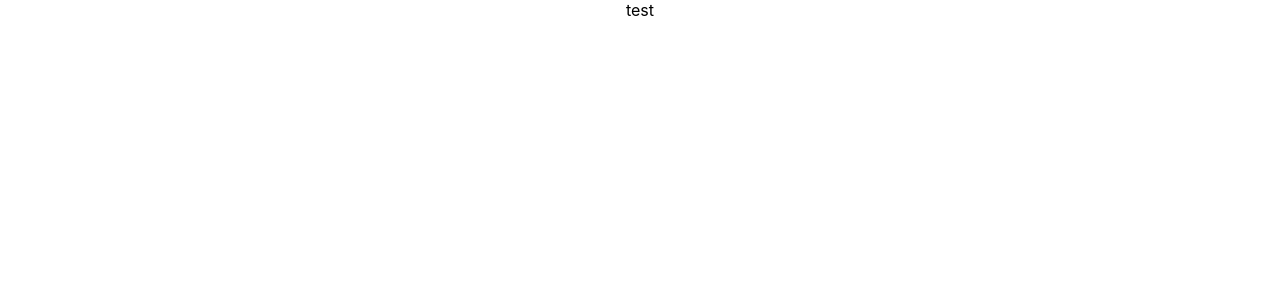
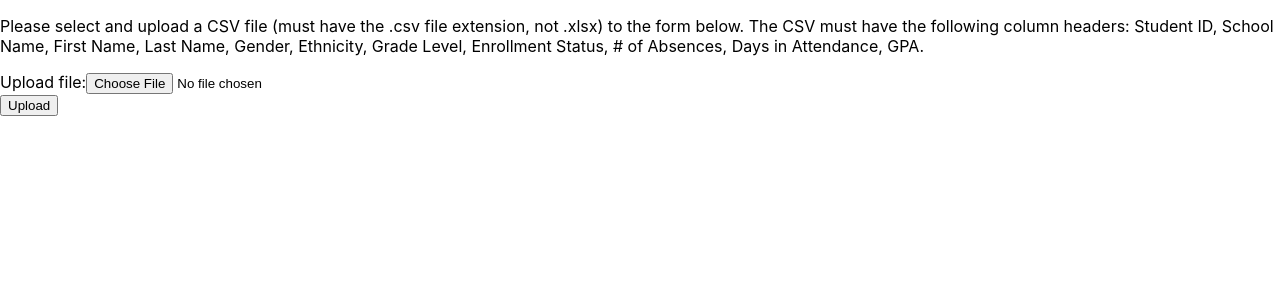
Before and after one commit to BachToTheFuture/InvestEDPipeline, a React (Create React App) app in the folder InvestEDFrontend/: page / in a window 1280 px wide. Shown: the top 300 px of the page. Built offline with nearby package versions, Linux system fonts and the light colour scheme.

Commit message:
Implement frontend

```diff
--- a/InvestEDFrontend/src/App.js
+++ b/InvestEDFrontend/src/App.js
@@ -1,14 +1,80 @@
-import './App.css';
+import React, { Component } from 'react';
 
-function App() {
-  //put all your data collecting code here
-  return (
-    //if you run `npm start` without changing this file,
-    //you should get a blank page :)
-    <div className="App">
-      test
-    </div>
-  );
+class App extends Component {
+  constructor(props){
+    super(props);
+    this.fileInput = React.createRef();
+    this.form = React.createRef();
+  }
+
+  // Perform the upload
+  handleSubmit(event) {
+    event.preventDefault();
+    let file = this.fileInput.current.files[0];
+    // Split the filename to get the name and type
+    let fileParts = file.name.split('.');
+    let fileName = fileParts[0];
+    let fileType = fileParts[1];
+    console.log(fileName, fileType);
+
+    // Prepare upload to S3
+    console.log("Preparing the upload...");
+    if (fileType !== "csv") {
+      alert("File must be a CSV.")
+    } else {
+      alert("Upload Success")
+      this.form.current.reset()
+    }
+
+    // Below depends on AWS
+    // axios.post("http://localhost:3001/sign_s3",{
+    //   fileName : fileName,
+    //   fileType : fileType
+    // })
+    // .then(response => {
+    //   var returnData = response.data.data.returnData;
+    //   var signedRequest = returnData.signedRequest;
+    //   console.log("Recieved a signed request " + signedRequest);
+
+    //  // Put the fileType in the headers for the upload
+    //   var options = {
+    //     headers: {
+    //       'Content-Type': fileType
+    //     }
+    //   };
+    //   axios.put(signedRequest, file, options)
+    //   .then(result => {
+    //     console.log("Response from s3");
+    //     alert("Upload Success");
+    //   })
+    //   .catch(error => {
+    //     alert("ERROR " + JSON.stringify(error));
+    //   })
+    // })
+    // .catch(error => {
+    //   alert(JSON.stringify(error));
+    // })
+  }
+
+  render() {
+    return (
+      <div className="App">
+        <p>
+          Please select and upload a CSV file (must have the .csv file extension, not .xlsx) to
+          the form below. The CSV must have the following column headers: Student ID, School Name,
+          First Name, Last Name, Gender, Ethnicity, Grade Level, Enrollment Status, # of Absences,
+          Days in Attendance, GPA.
+        </p>
+        <form onSubmit={this.handleSubmit} ref={this.form}>
+          <label>Upload file:
+            <input ref={this.fileInput} type="file" accept=".csv"/>
+          </label>
+          <br/>
+          <button type="submit">Upload</button>
+        </form>
+      </div>
+    );
+  }
 }
 
 export default App;
```
